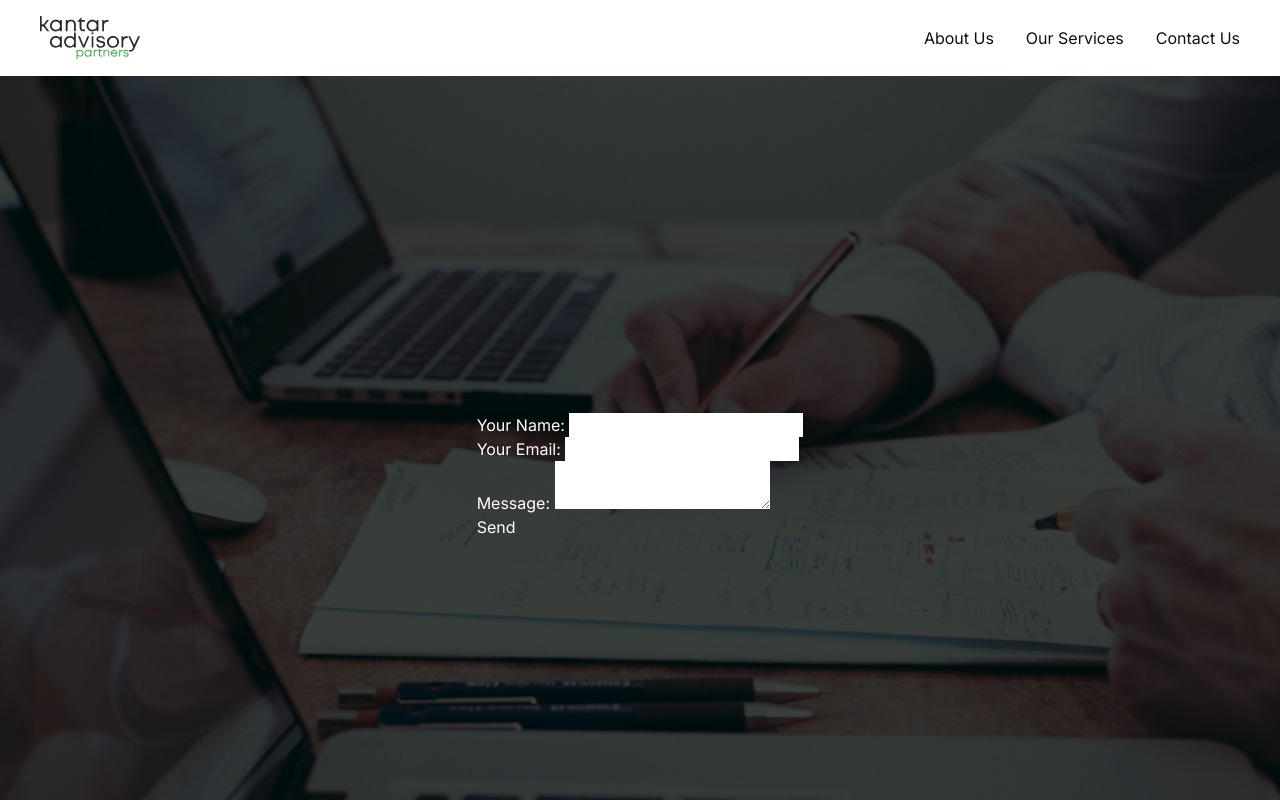
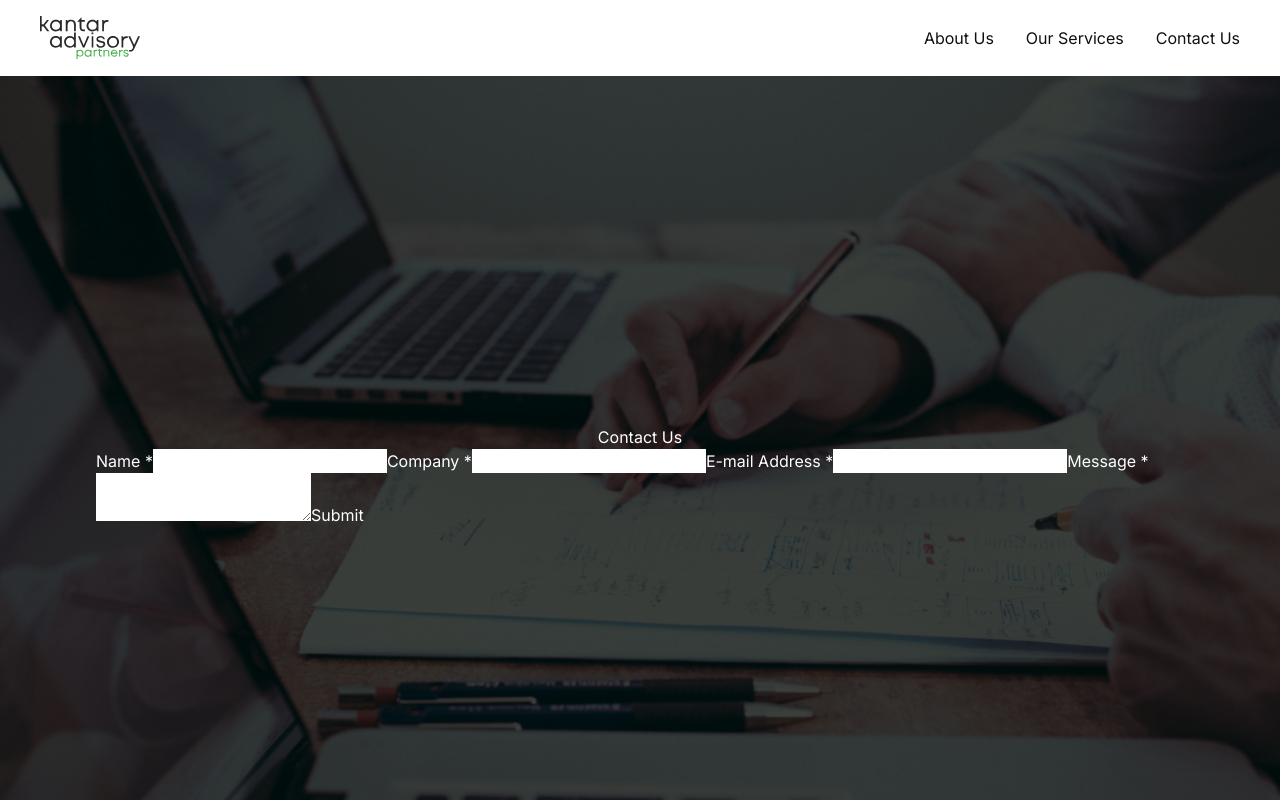
Before and after one commit to BrainTwoPoint0/kap-web, a Next.js app: page /contact in a window 1280 px wide. Shown: the top 800 px of the page. Built offline with nearby package versions, Linux system fonts and the light colour scheme.

Commit message:
test form

```diff
--- a/src/app/contact/form.tsx
+++ b/src/app/contact/form.tsx
@@ -1,23 +1,26 @@
 import React from 'react';
 export default function Form() {
-
-
     return (
         <section>
-            <form name="contact" method="POST" data-netlify="true">
-                <p>
-                    <label>Your Name: <input type="text" name="name" /></label>
-                </p>
-                <p>
-                    <label>Your Email: <input type="email" name="email" /></label>
-                </p>
-
-                <p>
-                    <label>Message: <textarea name="message"></textarea></label>
-                </p>
-                <p>
-                    <button type="submit">Send</button>
-                </p>
+            <form
+                name="contact-form"
+                method="POST"
+                action="contact/?success=true"
+            >
+                <label htmlFor="name">Name *</label>
+                <input
+                    id="name"
+                    name="name"
+                    required
+                    type="text"
+                />
+                <label htmlFor="company">Company *</label>
+                <input id="company" name="company" required type="text" />
+                <label htmlFor="email">E-mail Address *</label>
+                <input id="email" type="email" name="email" required />
+                <label htmlFor="message">Message *</label>
+                <textarea id="message" name="message" required></textarea>
+                <button type="submit">Submit</button>
             </form>
 
         </section>
--- a/src/app/contact/page.tsx
+++ b/src/app/contact/page.tsx
@@ -1,10 +1,34 @@
-import React from 'react'
-import Form from './form'
+
+"use client"
+import React, { useState } from "react";
+import { useRouter, usePathname } from "next/navigation";
+import Form from "./form";
 
 export default function ContactUs() {
+    const [submitterName, setSubmitterName] = useState("");
+    const router = useRouter();
+    const pathname = usePathname();
+    const confirmationScreenVisible = pathname.includes("success");
+    const formVisible = !confirmationScreenVisible;
+
+    const ConfirmationMessage = (
+        <React.Fragment>
+            <p>
+                Thank you for submitting this form. Someone should get back to you within 24-48 hours.
+            </p>
+
+            <button onClick={() => router.replace("/contact", undefined)}> Submit Another Response </button>
+        </React.Fragment>
+    );
+
+
+
     return (
         <section className="bg-contact flex flex-col items-center p-9 md:p-24 justify-center min-h-screen">
-            <Form />
+
+            <h1>Contact Us</h1>
+            {formVisible ? <Form /> : ConfirmationMessage}
+
         </section>
-    )
-}
+    );
+};
```
